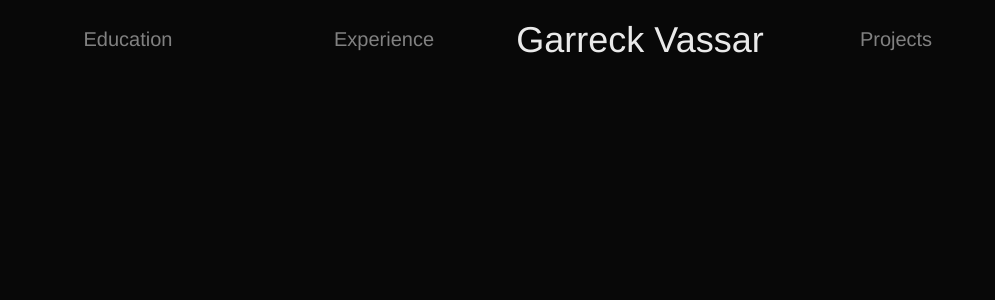
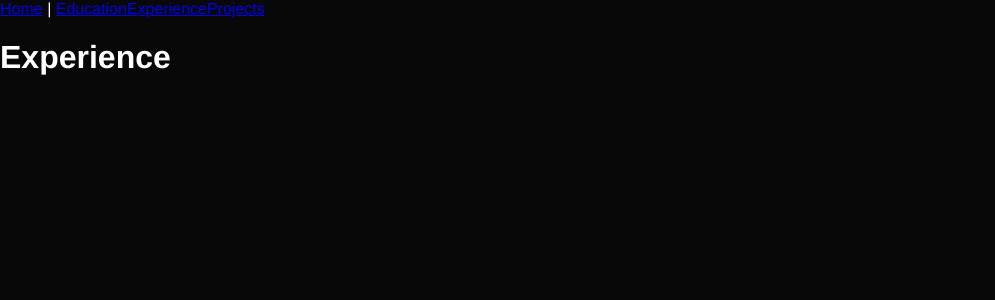
Before and after one commit to TheGareBear/gvass-portfolio-vue, a Vue app: page /experience in a window 1280 px wide. Shown: the top 300 px of the page, without its empty margins (0-995 px from the left). Built offline with nearby package versions, Linux system fonts and the light colour scheme.

Commit message:
Router
added router and pages

```diff
--- a/package.json
+++ b/package.json
@@ -14,7 +14,8 @@
     "@fortawesome/free-solid-svg-icons": "^6.2.0",
     "@fortawesome/vue-fontawesome": "^3.0.2",
     "core-js": "^3.8.3",
-    "vue": "^3.2.13"
+    "vue": "^3.2.13",
+    "vue-router": "^4.0.13"
   },
   "devDependencies": {
     "@babel/core": "^7.12.16",
--- a/src/App.vue
+++ b/src/App.vue
@@ -1,23 +1,27 @@
 <template>
   <div id="app">
-    <HomePage/>
+    <div id="nav">
+      <router-link to="/">Home</router-link> |
+      <router-link to="/education">Education</router-link>
+      <router-link to="/experience">Experience</router-link>
+      <router-link to="/projects">Projects</router-link>
+    </div>
+    <router-view />
   </div>
 </template>
 
 <script>
-import HomePage from './components/HomePage.vue'
 
 export default {
   name: 'App',
   components: {
-    HomePage
+
   }
 }
 
 </script>
 
 <style>
-
 #app {
   font-family: Avenir, Helvetica, Arial, sans-serif;
   -webkit-font-smoothing: antialiased;
@@ -32,5 +36,4 @@ body {
   padding: 0;
   margin: 0;
 }
-
 </style>
--- a/src/main.js
+++ b/src/main.js
@@ -3,7 +3,11 @@ import App from './App.vue'
 import { library } from "@fortawesome/fontawesome-svg-core";
 import { faPhone } from "@fortawesome/free-solid-svg-icons";
 import { FontAwesomeIcon } from "@fortawesome/vue-fontawesome";
+import router from './router'
 
 library.add(faPhone);
 
-createApp(App).component("font-awesome-icon", FontAwesomeIcon).mount("#app");
+createApp(App)
+.component("font-awesome-icon", FontAwesomeIcon)
+.use(router)
+.mount("#app");
--- /dev/null
+++ b/src/router/index.js
@@ -0,0 +1,45 @@
+import { createWebHistory, createRouter } from "vue-router";
+import HomePage from "@/views/HomePage.vue";
+import EducationPage from "@/views/EducationPage.vue";
+import ExperiencePage from "@/views/ExperiencePage.vue";
+import ProjectsPage from "@/views/ProjectsPage.vue";
+import NotFound from "@/views/NotFound.vue";
+
+const routes = [
+  {
+    path: "/",
+    name: "Home",
+    component: HomePage,
+  },
+
+  {
+    path: "/education",
+    name: "Education",
+    component: EducationPage,
+  },
+
+  {
+    path: "/experience",
+    name: "Experience",
+    component: ExperiencePage,
+  },
+
+  {
+    path: "/projects",
+    name: "Projects",
+    component: ProjectsPage,
+  },
+
+  {
+    path: "/:catchAll(.*)",
+    component: NotFound,
+  },
+
+];
+
+const router = createRouter({
+  history: createWebHistory(),
+  routes,
+});
+
+export default router;
--- /dev/null
+++ b/src/views/EducationPage.vue
@@ -0,0 +1,17 @@
+<template>
+    <div class="edu-page">
+        <h1>Education</h1>
+    </div>
+</template>
+
+<script>
+export default {
+    name: 'EducationPage',
+    props: {
+    }
+}
+</script>
+
+<style scoped>
+
+</style>
--- /dev/null
+++ b/src/views/ExperiencePage.vue
@@ -0,0 +1,17 @@
+<template>
+  <div class="exp-page">
+    <h1>Experience</h1>
+  </div>
+</template>
+
+<script>
+export default {
+  name: 'ExperiencePage',
+  props: {
+  }
+}
+</script>
+
+<style scoped>
+
+</style>
--- /dev/null
+++ b/src/views/NotFound.vue
@@ -0,0 +1,17 @@
+<template>
+    <div class="404-page">
+        <h1>404 page not found</h1>
+    </div>
+</template>
+
+<script>
+export default {
+    name: 'NotFound',
+    props: {
+    }
+}
+</script>
+
+<style scoped>
+
+</style>
--- /dev/null
+++ b/src/views/ProjectsPage.vue
@@ -0,0 +1,17 @@
+<template>
+    <div class="projects-page">
+        <h1>Projects</h1>
+    </div>
+</template>
+
+<script>
+export default {
+    name: 'ProjectsPage',
+    props: {
+    }
+}
+</script>
+
+<style scoped>
+
+</style>
```
Also changed, not shown: src/views/HomePage.vue (renamed from src/components/HomePage.vue), 1 other file (tests, documents, lock files or other folders).
